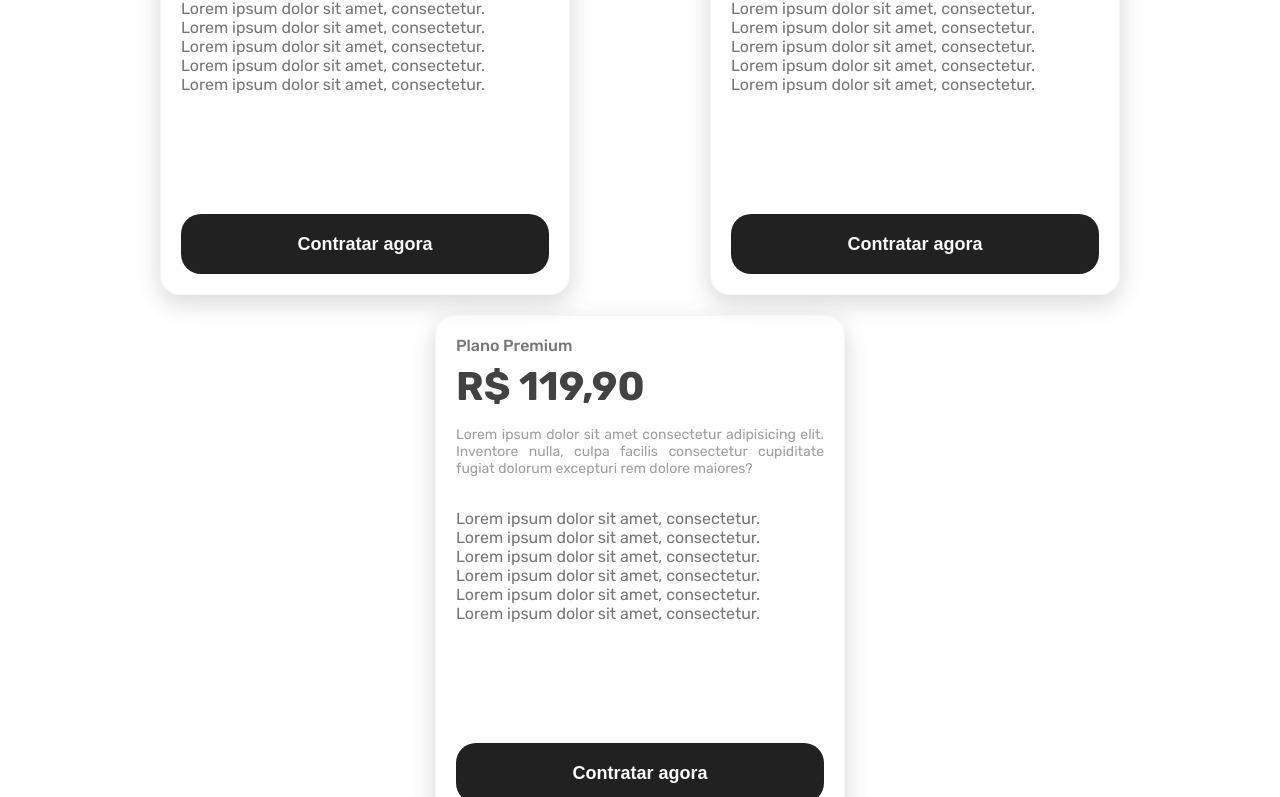
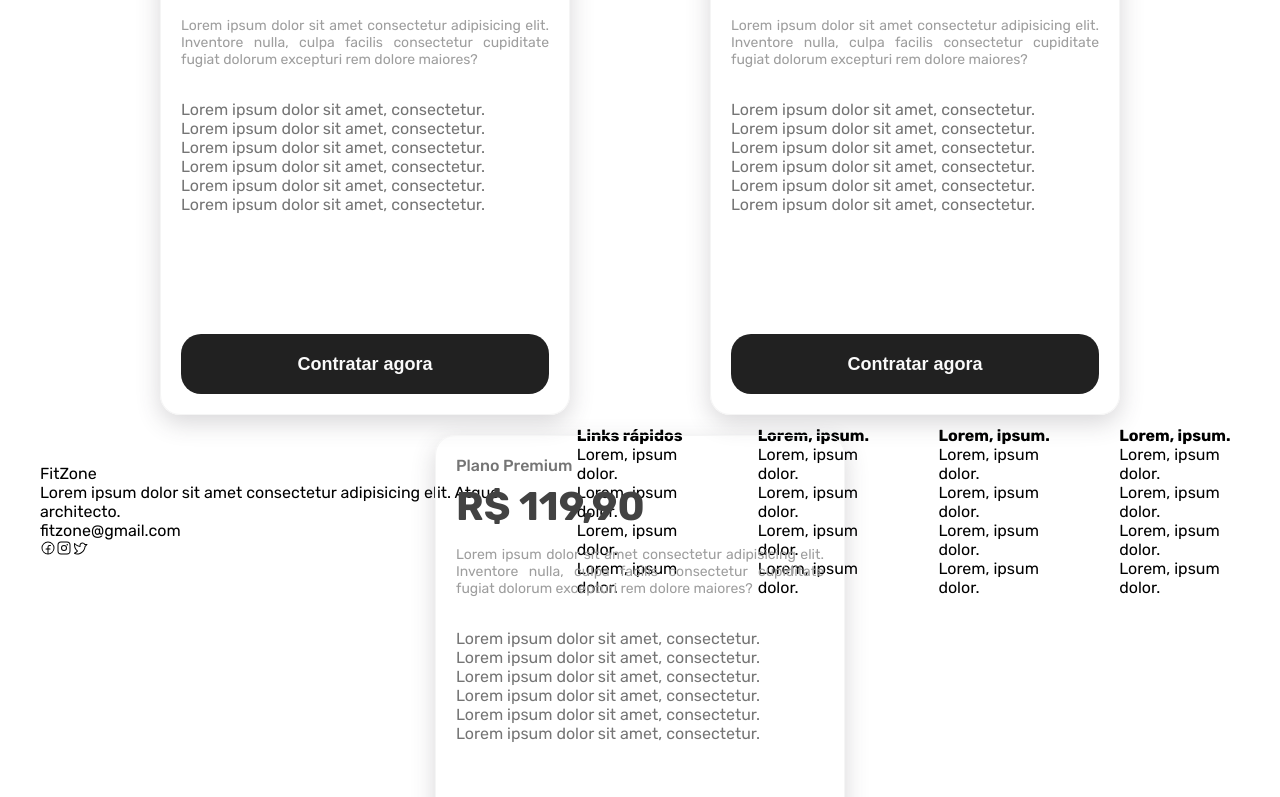
Before and after one commit to nicolasfreitas-dev/fitzone, a React (Vite) app: page / in a window 1280 px wide. Shown: the part 2740-3537 px from the top of the page. Built offline with nearby package versions, Linux system fonts and the light colour scheme.

Commit message:
feat: start create footer and make some adjust on gap between items on modalities section

```diff
--- a/src/App.tsx
+++ b/src/App.tsx
@@ -4,6 +4,7 @@ import Achievements from "./components/Achievements";
 import About from "./components/About";
 import Modalities from "./components/Modalities";
 import Plans from "./components/Plans";
+import Footer from "./components/Footer";
 
 
 export default function App() {
@@ -17,6 +18,7 @@ export default function App() {
                 <Modalities />
                 <Plans />
             </main>
+            <Footer />
         </div>
     )
 }
--- /dev/null
+++ b/src/components/Footer/index.tsx
@@ -0,0 +1,54 @@
+import { FacebookLogo, InstagramLogo, TwitterLogo } from "@phosphor-icons/react"
+import "./style.scss"
+
+export default function Footer() {
+    return (
+        <footer className="footer">
+            <div className="footer-content">
+                <div>
+                    <span>FitZone</span>
+                    <p>
+                        Lorem ipsum dolor sit amet consectetur adipisicing elit.
+                        Atque, architecto.
+                    </p>
+                    <span>fitzone@gmail.com</span>
+                    <div>
+                        <FacebookLogo />
+                        <InstagramLogo />
+                        <TwitterLogo />
+                    </div>
+                </div>
+                <div className="footer-links">
+                    <ul>
+                        <h4>Links rápidos</h4>
+                        <li>Lorem, ipsum dolor.</li>
+                        <li>Lorem, ipsum dolor.</li>
+                        <li>Lorem, ipsum dolor.</li>
+                        <li>Lorem, ipsum dolor.</li>
+                    </ul>
+                    <ul>
+                        <h4>Lorem, ipsum.</h4>
+                        <li>Lorem, ipsum dolor.</li>
+                        <li>Lorem, ipsum dolor.</li>
+                        <li>Lorem, ipsum dolor.</li>
+                        <li>Lorem, ipsum dolor.</li>
+                    </ul>
+                    <ul>
+                        <h4>Lorem, ipsum.</h4>
+                        <li>Lorem, ipsum dolor.</li>
+                        <li>Lorem, ipsum dolor.</li>
+                        <li>Lorem, ipsum dolor.</li>
+                        <li>Lorem, ipsum dolor.</li>
+                    </ul>
+                    <ul>
+                        <h4>Lorem, ipsum.</h4>
+                        <li>Lorem, ipsum dolor.</li>
+                        <li>Lorem, ipsum dolor.</li>
+                        <li>Lorem, ipsum dolor.</li>
+                        <li>Lorem, ipsum dolor.</li>
+                    </ul>
+                </div>
+            </div>
+        </footer>
+    );
+};
--- /dev/null
+++ b/src/components/Footer/style.scss
@@ -0,0 +1,15 @@
+.footer {
+    width: 100%;
+    height: 100%;
+    max-height: 42.5rem;
+
+    padding: 0 4rem;
+
+    .footer-content, .footer-links {
+        display: flex;
+        align-items: center;
+        justify-content: space-evenly;
+        gap: 6rem;
+    }
+
+}
--- a/src/components/Modalities/style.scss
+++ b/src/components/Modalities/style.scss
@@ -14,6 +14,7 @@
 
         color: var(--secondary-gray);
 
+        padding-bottom: 6rem;
     }
 
     .modalities__text {
@@ -23,6 +24,7 @@
 
         color: var(--primary-gray);
 
+        padding-bottom: 6rem;
     }
 }
 
```
